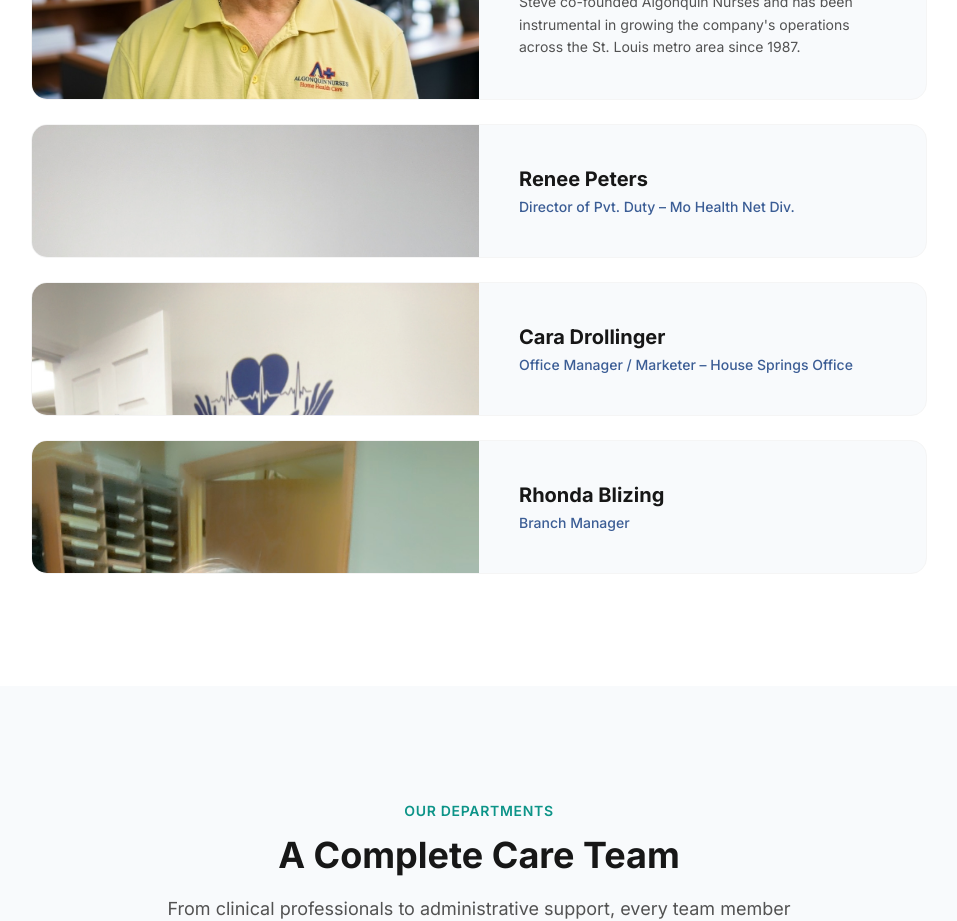
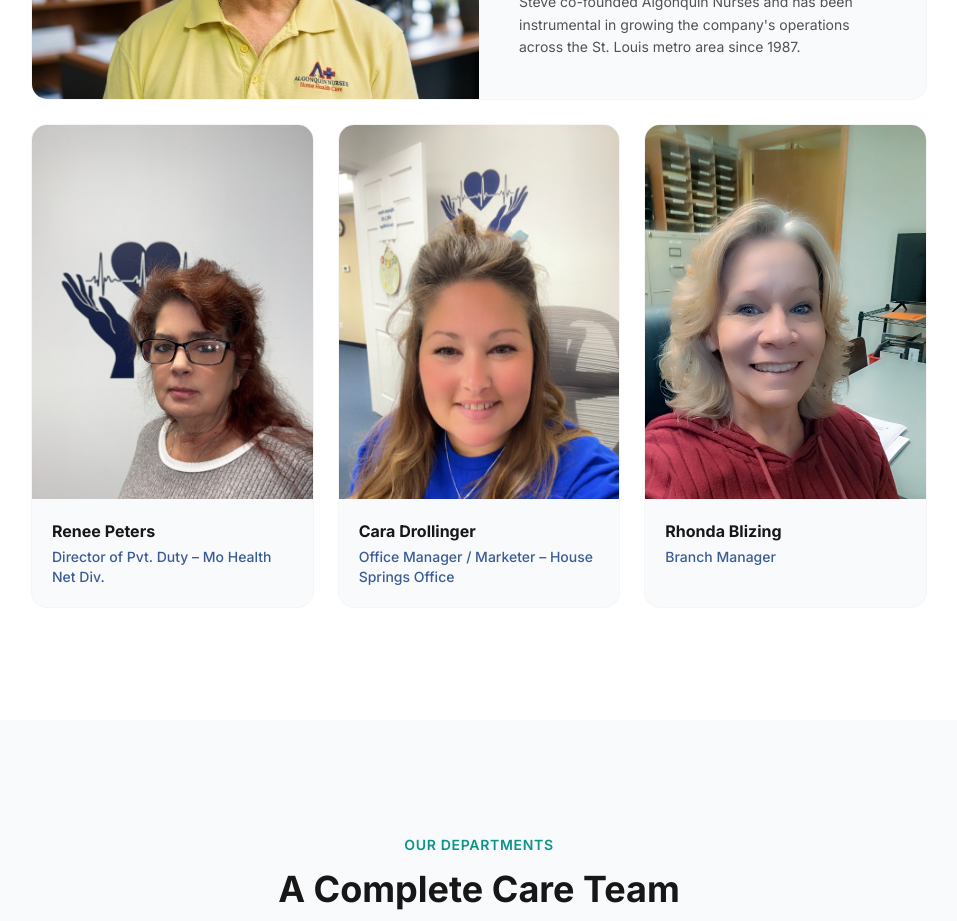
Before and after one commit to TechzQuad/algonquin-nurses, a Next.js app: page /team in a window 1280 px wide. Shown: the part 980-1901 px from the top of the page, without its empty margins (161-1118 px from the left). Built offline with nearby package versions, Linux system fonts and the light colour scheme.

Commit message:
Display staff members in 3-column grid with proportioned images
Co-Authored-By: Claude Sonnet 4.6 <noreply@anthropic.com>

```diff
--- a/src/app/(site)/team/TeamPageClient.tsx
+++ b/src/app/(site)/team/TeamPageClient.tsx
@@ -83,6 +83,7 @@ export function TeamPageClient() {
             </motion.div>
 
             {/* Staff members */}
+            <div className="grid grid-cols-1 md:grid-cols-3 gap-6">
               {[
                 {
                   name: "Renee Peters",
@@ -108,23 +109,22 @@ export function TeamPageClient() {
                   transition={{ duration: 0.5, delay: index * 0.1 }}
                   className="bg-surface rounded-2xl overflow-hidden border border-neutral-100"
                 >
-                <div className="grid grid-cols-1 md:grid-cols-2">
-                  <div className="relative h-64 md:h-auto">
+                  <div className="relative w-full aspect-[3/4]">
                     <Image
                       src={person.image}
                       alt={person.name}
                       fill
                       className="object-cover object-top"
-                      sizes="(max-width: 768px) 100vw, 50vw"
+                      sizes="(max-width: 768px) 100vw, 33vw"
                     />
                   </div>
-                  <div className="p-8 lg:p-10 flex flex-col justify-center">
-                    <h4 className="text-xl font-bold text-neutral-900 mb-1">{person.name}</h4>
+                  <div className="p-5">
+                    <h4 className="font-bold text-neutral-900 mb-1">{person.name}</h4>
                     <p className="text-sm text-primary font-medium">{person.role}</p>
-                  </div>
                   </div>
                 </motion.div>
               ))}
+            </div>
           </div>
         </div>
       </section>
```
Lines whose indentation alone changed are shown as unchanged.
